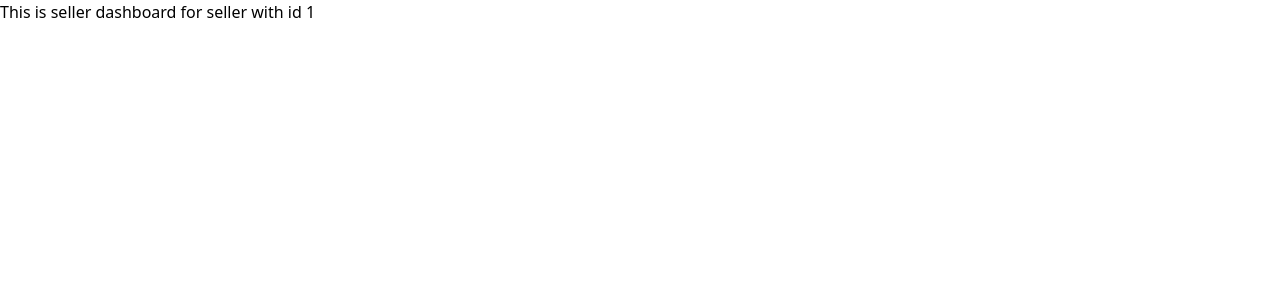
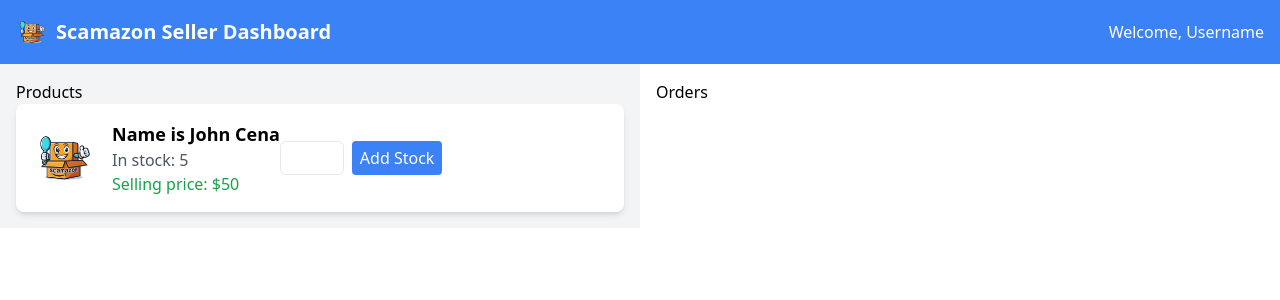
Before and after one commit to Kanishk-mittal/Scamazon, a React (Vite) app in the folder Frontend/: page /seller/1 in a window 1280 px wide. Shown: the top 300 px of the page. Built offline with nearby package versions, Linux system fonts and the light colour scheme.

Commit message:
Initial stages of Seller Dashboard

```diff
--- a/Frontend/src/pages/SellerDashboard.jsx
+++ b/Frontend/src/pages/SellerDashboard.jsx
@@ -1,14 +1,65 @@
-import React from 'react'
-import { useParams } from 'react-router-dom'
+import React from 'react';
+import { useParams, Link, NavLink } from 'react-router-dom';
 
 const SellerDashboard = () => {
     const SellerId = useParams().id
     // save the sellerID in localStorage
     localStorage.setItem('sellerID', SellerId);
     return (
-        <div>
-            This is seller dashboard for seller with id {SellerId}
-        </div>
+        <>
+            <header className="bg-blue-500 text-white p-4">
+                <div className="container mx-auto flex justify-between items-center">
+                    <div className="flex items-center">
+                        <img
+                            src="/logo.png"
+                            alt="Scamazon Logo"
+                            className="h-8 w-auto mr-2"
+                        />
+                        <h1 className="text-xl font-bold">Scamazon Seller Dashboard</h1>
+                    </div>
+                    <div>
+                        Welcome, Username {/* Display the signed-in username */}
+                    </div>
+                </div>
+            </header>
+            <div className="flex">
+                <div className="w-1/2 p-4 bg-gray-100">
+                    {/* Product-related content */}
+                    {/* Example: Product list, add/edit product forms, etc. */}
+                    Products
+                    <div className="bg-white rounded-lg shadow-md p-4">
+                        <div className="flex items-center">
+                            <img src="/logo.png" alt="name" className="w-16 h-16 object-contain mr-4" />
+                            <div>
+                                <h2 className="text-lg font-semibold">Name is John Cena</h2>
+                                <p className="text-gray-600">In stock: 5</p>
+                                <p className="text-green-600">Selling price: $50</p>
+                            </div>
+                            <div className="flex justify-end">
+                                <input
+                                    type="number"
+                                    // value={quantity} // You can bind this to your state
+                                    onChange={(e) => setQuantity(parseInt(e.target.value))}
+                                    className="w-16 border rounded-md p-1 text-center"
+                                />
+                                <button
+                                    // onClick={ASS} // Replace with your actual function
+                                    className="ml-2 bg-blue-500 text-white px-2 py-1 rounded hover:bg-blue-600"
+                                >
+                                    Add Stock
+                                </button>
+                            </div>
+                        </div>
+                    </div>
+                </div>
+                <div className="w-1/2 p-4 bg-white">
+                    {/* Order-related content */}
+                    {/* Example: Order list, order details, etc. */}
+                    Orders
+                </div>
+            </div>
+
+        </>
     )
 }
 
```
Also changed, not shown: Frontend/public/logo.png (added), 1 other file (tests, documents, lock files or other folders).
